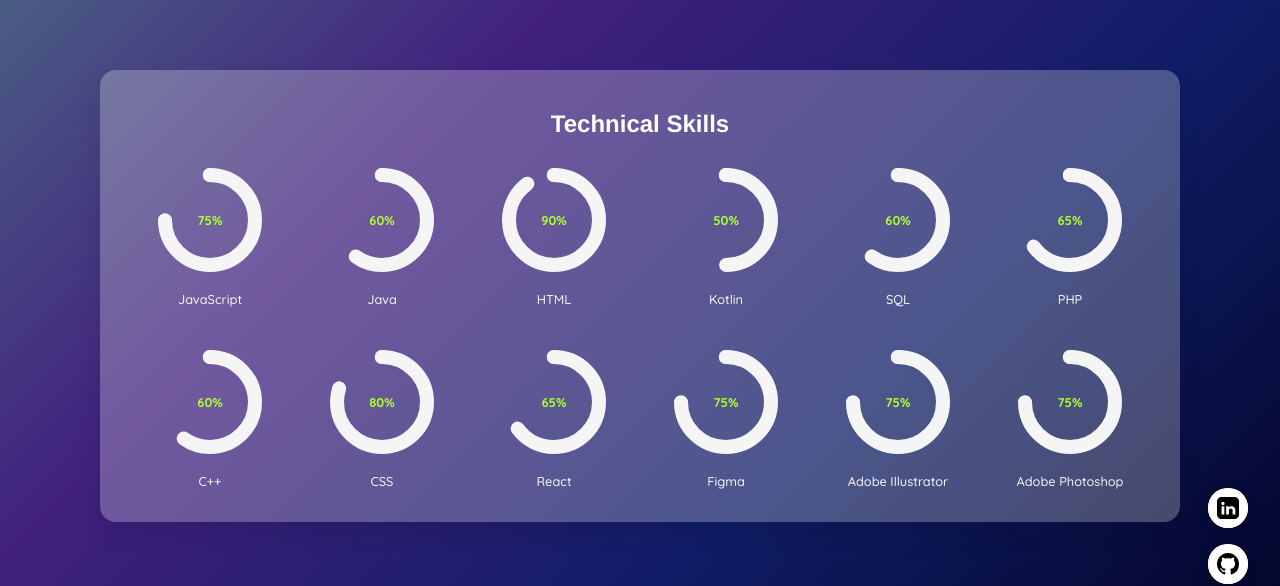
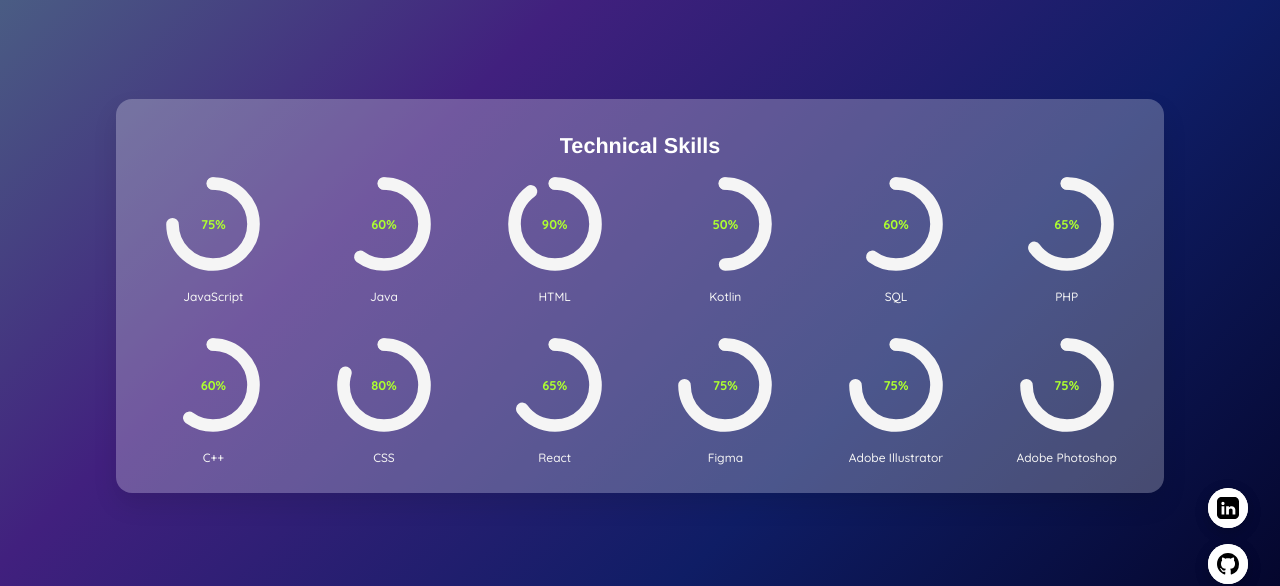
Before and after one commit to dilukaathukorala/My-Portfolio, a Next.js app: page / in a window 1280 px wide. Both pictures are taken after a click on the element "Skills". Shown: the part 128-714 px from the top of the page. Built offline with nearby package versions, Linux system fonts and the light colour scheme; no server answers.

Commit message:
Finalized Skills page

```diff
--- a/styles/Skills.css
+++ b/styles/Skills.css
@@ -1,25 +1,23 @@
 /* ====== Base layout ====== */
 .skills-section {
-  /* IMPORTANT: allow the page to grow & scroll */
-  /* remove old: height: 100%; and overflow: hidden; */
-  min-height: 100svh;            /* mobile-friendly viewport height */
+  min-height: 100svh;
   width: 100%;
   background: linear-gradient(135deg, #4c6a85, #41207e, #0f1d65, #030325);
-  padding: 3rem 2rem;            /* symmetric padding */
+  padding: 3rem 2rem;
   display: flex;
   justify-content: center;
   align-items: center;
-  overflow-x: hidden;            /* avoid sideways jitter */
-  overflow-y: visible;           /* let content extend and page scroll */
+  overflow-x: hidden;
+  overflow-y: visible;
 }
 
 @supports (height: 100dvh) {
-  .skills-section { min-height: 100dvh; } /* most robust on modern mobiles */
+  .skills-section { min-height: 100dvh; }
 }
 
 .skills-box {
   background: rgba(255, 255, 255, 0.25);
-  margin: 4rem auto;             /* centered, margin from both sides handled by width */
+  margin: 4rem auto;
   padding: 1.25rem 2.5rem;
   border-radius: 16px;
   box-shadow: 0 12px 24px rgba(0, 0, 0, 0.1);
@@ -117,14 +115,13 @@
 /* ====== Tablet (≤ 1024px) ====== */
 @media (max-width: 1024px) {
   .skills-section {
-    padding: 2.5rem 1.5rem;      /* a bit tighter horizontally */
-    /* avoid the “centered flex trap” feeling */
-    align-items: flex-start;      /* content starts at top so page reads/scrolls naturally */
+    padding: 2.5rem 1.5rem;
+    align-items: flex-start;
   }
 
   .skills-box {
     padding: 1.25rem 2rem;
-    margin: 3rem 1.5rem;         /* margin on both sides */
+    margin: 3rem 1.5rem;
   }
 
   .skills-heading {
@@ -163,12 +160,12 @@
 @media (max-width: 768px) {
   .skills-section {
     padding: 2rem 1rem;
-    display: block;               /* fully linear flow to guarantee scroll */
+    display: block;
   }
 
   .skills-box {
     padding: 1.2rem 1.5rem;
-    margin: 2rem 1rem;            /* clear margins both sides */
+    margin: 2rem 1rem;
   }
 
   .skills-heading {
@@ -213,7 +210,7 @@
 
   .skills-box {
     padding: 1rem 1rem;
-    margin: 1.5rem 0.8rem;        /* side margins maintained */
+    margin: 1.5rem 0.8rem;
   }
 
   .skills-heading {
@@ -281,11 +278,7 @@
   }
 }
 
-/* ====== Mobile/Tablet scroll safety overrides ======
-   If a wrapper or the page globally set overflow:hidden or fixed heights,
-   these ensure vertical scrolling still works on small screens.
-   (Safe to keep here; remove if you later move them to your global CSS.)
-===================================================== */
+/* ====== Mobile/Tablet scroll safety overrides ====== */
 @media (max-width: 1024px) {
   html, body {
     height: auto !important;
@@ -293,9 +286,49 @@
     -webkit-overflow-scrolling: touch;
   }
 
-  /* Common app wrappers that sometimes force fixed heights */
   .page, .app, main, #__next, .wrapper, .container {
     height: auto !important;
     overflow-y: visible !important;
   }
 }
+
+/* ====== Desktop compact mode (≥ 1025px) ====== */
+@media (min-width: 1025px) {
+  .skills-section {
+    padding: 2rem 1.5rem;
+  }
+
+  .skills-box {
+    margin: 2rem auto;
+    padding: 1rem 1.5rem;
+  }
+
+  .skills-heading {
+    margin-bottom: 1.25rem;
+    font-size: 1.35rem;
+  }
+
+  /* Force 2 rows: 6 skills per row */
+  .skills-grid {
+    grid-template-columns: repeat(6, 1fr);
+    gap: 1.5rem;
+  }
+
+  .circle {
+    width: 90px;
+    height: 90px;
+  }
+
+  .circle svg {
+    width: 90px;
+    height: 90px;
+  }
+
+  .skill-card:hover {
+    transform: scale(1.05);
+  }
+
+  .skill-name {
+    font-size: 0.75rem;
+  }
+}
```
